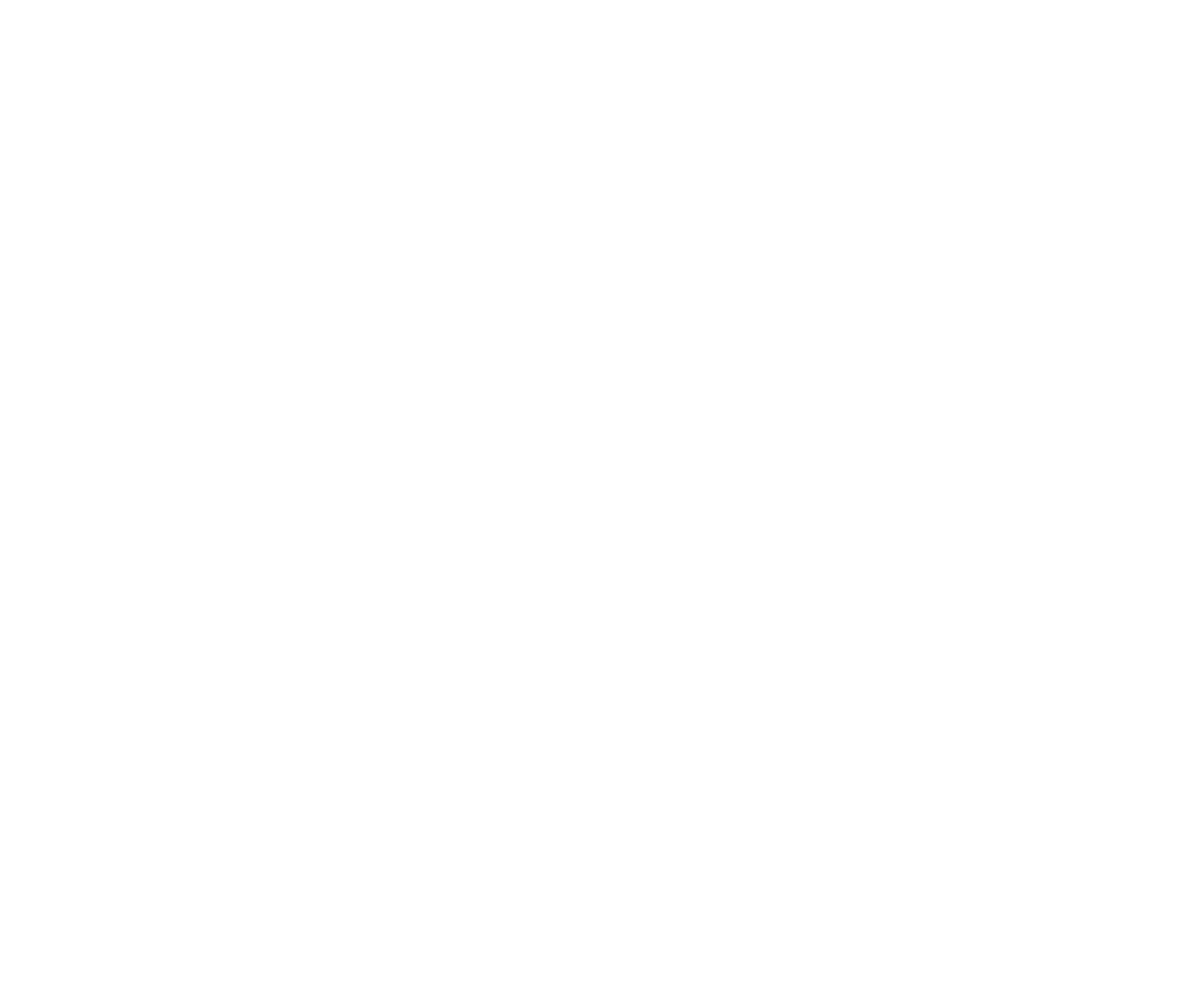
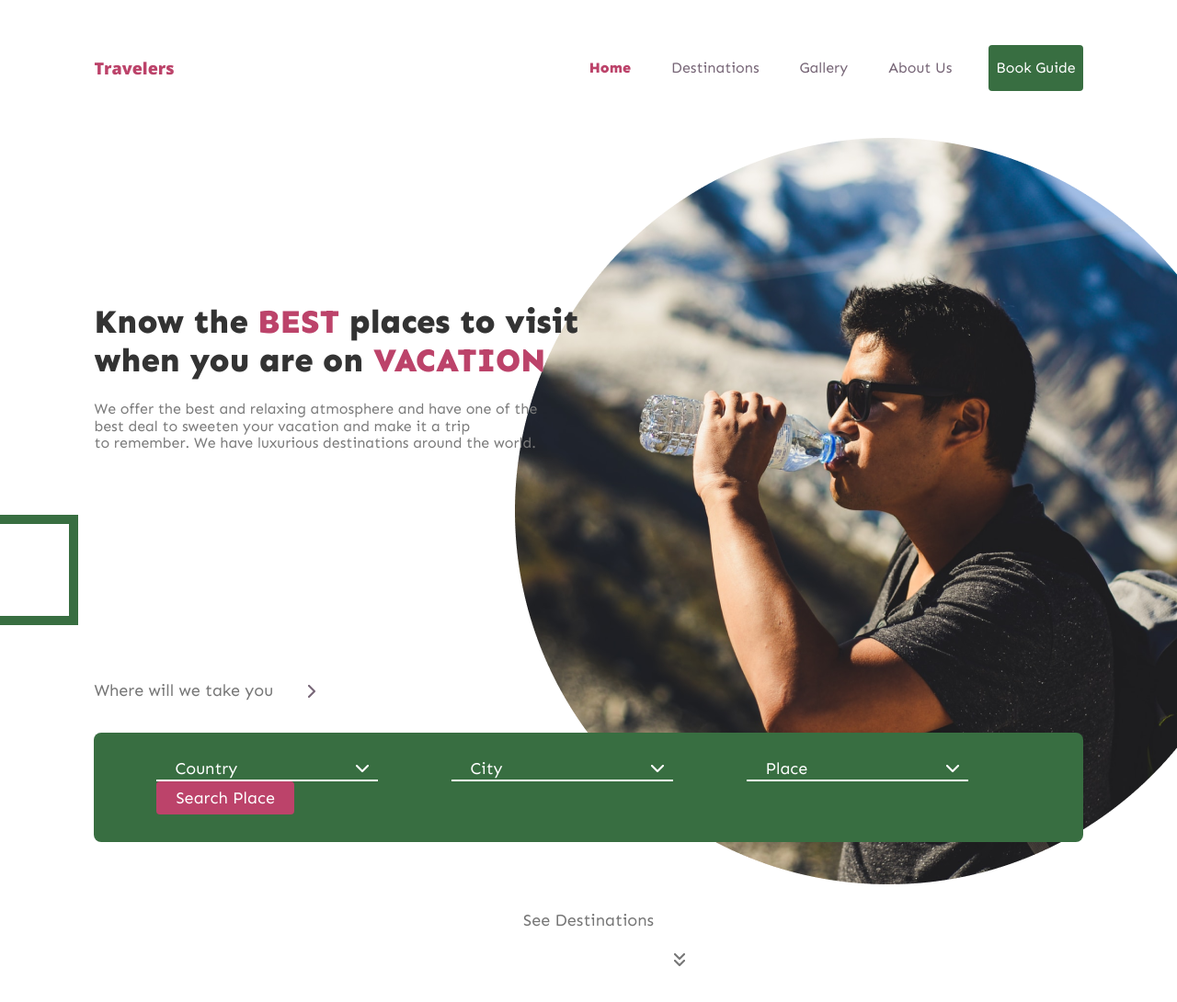
Before and after one commit to ViyarPUR/FE-start12102022HW6, a plain HTML site: page index.html in a window 1280 px wide. Shown: the whole page at 92% size. Before the commit the page ends 800 px from the top, so only its background shows below. Drawn offline with nearby package versions, Linux system fonts and the light colour scheme.

Commit message:
home work 6

```diff
--- a/css/style.css
+++ b/css/style.css
@@ -0,0 +1,212 @@
+*{
+    box-sizing: border-box;
+}
+body{
+    background-image: url("../img/osnonoi.png"), url(../img/kvadrat.png);
+    background-repeat: no-repeat;
+    background-position: right 0 top 150px, left 0 top 560px;
+}
+header{
+    width: 84%;
+    margin: 49px auto;
+    display: flex;
+}
+.logo{
+    width: 20%;
+    font-family: 'Open Sans';
+    font-size: 18px;
+    font-weight: 800;
+    color: #bc436a;
+    padding-top: 15px;
+}
+.menu{
+    width: 80%;
+    display: flex;
+    justify-content: flex-end;
+}
+li{
+    display: inline;
+}
+.links{
+    font-family: 'Sen';
+    font-size: 16px;
+    font-weight: 400;
+    color: #776677;
+    margin: 0 20px 0 20px;
+    text-decoration: none;
+}
+.links:hover{
+    color: red;
+    font-weight: 600;
+}
+.blockguide{
+    font-family: 'Sen';
+    font-size: 16px;
+    font-weight: 400;
+    color: #ffff;
+    padding: 8px;
+    background-color: #386e41;
+    border-radius: 4px;
+    border: none;
+    margin-left: 20px;
+}
+.blockguide:hover{
+    background-color: #bc436a;
+    color: blue;
+}
+.home{
+    font-family: 'Sen';
+    font-size: 16px;
+    font-weight: 800;
+    color: #bc436a;
+    margin-right: 20px;
+    text-decoration: none;
+}
+.home:hover{
+    color: blue;
+}
+main{
+    width: 84%;
+    margin: 0 auto;
+}
+.centrtext{
+    margin-top: 230px;
+}
+.know{
+    font-family: 'Sen';
+    font-size: 36px;
+    font-weight: 800;
+    color: #333333;
+}
+.best{
+    font-family: 'Sen';
+    font-size: 36px;
+    font-weight: 800;
+    color: #bc436a;
+}
+.small{
+    font-family: 'Sen';
+    font-size: 16px;
+    font-weight: 400;
+    color: #7a7a7a;
+}
+.wher{
+    margin-top: 250px;
+}
+.where{
+    text-decoration: none;
+    font-family: 'Sen';
+    font-size: 18px;
+    font-weight: 400;
+    color: #767676;
+}
+.where:hover{
+    color: red;
+    font-weight: 600;
+}
+.where::after{
+    content: url(../img/Vector.png);
+   position: relative;
+   left: 33px;
+   top: 2px;
+}
+.niz{
+    width: 100%;
+    border-radius: 8px;
+    background-color: #386e41;
+    padding: 30px;
+    margin-top: 35px;
+}
+.search{
+    border: none;
+    border-radius: 4px;
+    background-color: #bc436a;
+    font-family: 'Sen';
+    font-size: 18px;
+    font-weight: 400;
+    color: #ffff;
+    padding: 8px  21px;
+    margin-left: 38px;
+    margin-right: 38px;
+}
+.search:hover{
+    background-color: blue;
+
+}
+.country{
+    background-color: #386e41;
+    padding-left: 20px;
+    background-image: url(../img/stvniz.png);
+    background-repeat: no-repeat;
+    background-position: right 10px top 5px;
+    border: none;
+    border-bottom: 2px solid #ffff;
+    margin-left: 38px;
+    margin-right: 38px;
+    width: 241px;
+}
+.city{
+    background-color: #386e41;
+    padding-left: 20px;
+    background-image: url(../img/stvniz.png);
+    background-repeat: no-repeat;
+    background-position: right 10px top 5px;
+    border: none;
+    border-bottom: 2px solid #ffff;
+    margin-left: 38px;
+    margin-right: 38px;
+    width: 241px;
+}
+.place{
+    background-color: #386e41;
+    padding-left: 20px;
+    background-image: url(../img/stvniz.png);
+    background-repeat: no-repeat;
+    background-position: right 10px top 5px;
+    border: none;
+    border-bottom: 2px solid #ffff;
+    margin-left: 38px;
+    margin-right: 38px;
+    width: 241px;
+}
+.country::placeholder{
+    font-family: 'Sen';
+    font-size: 18px;
+    font-weight: 400;
+    color: #ffff;
+    opacity: 1;
+}
+.city::placeholder{
+    font-family: 'Sen';
+    font-size: 18px;
+    font-weight: 400;
+    color: #ffff;
+    opacity: 1;
+}
+.place::placeholder{
+    font-family: 'Sen';
+    font-size: 18px;
+    font-weight: 400;
+    color: #ffff;
+    opacity: 1;
+}
+.see{
+    margin: 75px auto 20px;
+    text-align: center;
+}
+.seel{
+    text-decoration: none;
+    font-family: 'Sen';
+    font-size: 18px;
+    font-weight: 400;
+    color: #767676;
+}
+.seel:hover{
+    color: red;
+    font-weight: 600;
+}
+.strelki{
+    position: relative;
+    left: 625px;
+    margin-bottom: 54px;
+}
--- a/index.html
+++ b/index.html
@@ -6,9 +6,45 @@
     <meta name="viewport" content="width=device-width, initial-scale=1.0">
     <link rel="stylesheet" href="css/normalyze.css">
     <link rel="stylesheet" href="css/style.css">
+    <link rel="preconnect" href="https://fonts.googleapis.com">
+    <link rel="preconnect" href="https://fonts.gstatic.com" crossorigin>
+    <link href="https://fonts.googleapis.com/css2?family=Open+Sans:wght@400;700;800&display=swap" rel="stylesheet">
+    <link href="https://fonts.googleapis.com/css2?family=Sen:wght@400;700;800&display=swap" rel="stylesheet">
     <title>Document</title>
 </head>
 <body>
-
+    <header>
+        <div class="logo">
+            Travelers
+        </div>
+        <div class="menu">
+            <ul class="link">
+                <li><a class="home" href="#">Home</a></li>
+                <li><a class="links" href="#">Destinations</a></li>
+                <li><a class="links" href="#">Gallery</a></li>
+                <li><a class="links" href="#">About Us</a></li>
+            </ul>
+            <button class="blockguide">Book Guide</button>
+        </div>
+    </header>
+    <main>
+        <div class="centrtext">
+            <h1 class="know">Know the <span class="best">BEST</span>  places to visit <br> when you are on <span class="best">VACATION</span> </h1>
+            <p class="small">We offer the best and relaxing atmosphere and have one of the <br> best deal to sweeten your vacation and make it a trip <br> to remember. We have luxurious destinations around the world.</p>
+        </div>
+        <div class="wher">
+            <a class="where" href="#">Where will we take you </a>
+        </div>
+        <div class="niz">
+            <input class="country" type="text" placeholder="Country">
+            <input type="text" class="city" placeholder="City">
+            <input type="text" class="place" placeholder="Place">
+            <button class="search">Search Place</button>
+        </div>
+        <div class="see">
+            <a class="seel" href="#">See Destinations</a>
+        </div>
+        <img class="strelki" src="img/dve strelki.png" alt="strelki">
+    </main>
 </body>
 </html>
```
Also changed, not shown: img/Vector.png (added), img/dve strelki.png (added), img/kvadrat.png (added), img/osnonoi.png (added), img/strelka.png (added), img/stvniz.png (added).
